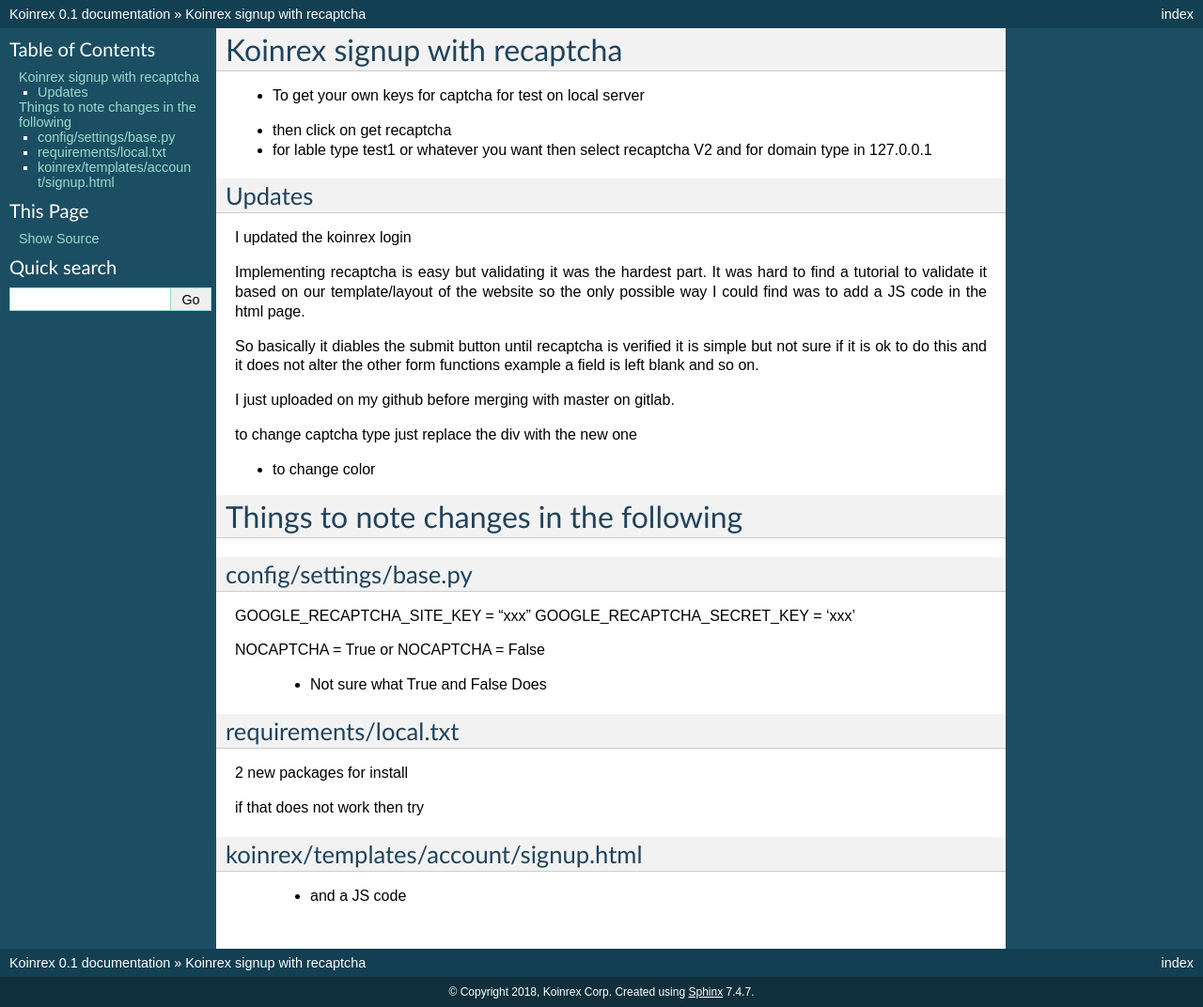
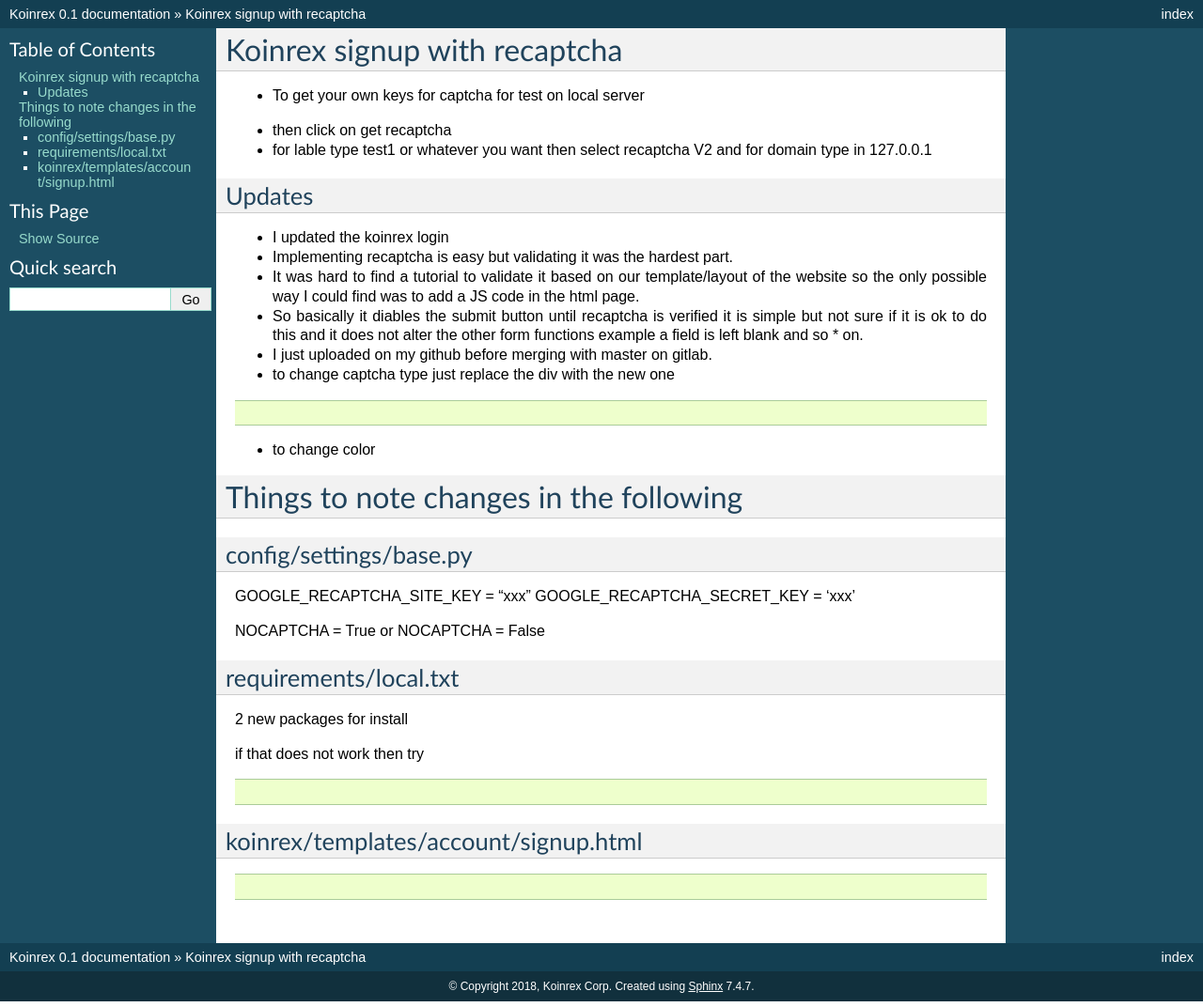
Before and after one commit to omporter/Koinrex, a Sphinx documentation site: the page built from docs/captcha/README.rst, in a window 1280 px wide. Shown: the whole page at 94% size. Built offline with Sphinx 7.4.7, drawn with Linux system fonts in a browser that asks for light colours; pages that are not in the unit, such as notebooks, are missing from menus.

Commit message:
updated files and fixed readme.rst

```diff
--- a/docs/captcha/README.rst
+++ b/docs/captcha/README.rst
@@ -13,26 +13,27 @@
 Updates
 -------
 
-I updated the koinrex login
+* I updated the koinrex login
 
-Implementing recaptcha is easy but validating it was the hardest part.
-It was hard to find a tutorial to validate it based on our template/layout of the website so the only possible way I could find was to add a JS code in the html page.
+* Implementing recaptcha is easy but validating it was the hardest part.
+* It was hard to find a tutorial to validate it based on our template/layout of the website so the only possible way I could find was to add a JS code in the html page.
 
-So basically it diables the submit button until recaptcha is verified it is simple but not sure if it is ok to do this and it does not alter the other form functions example a field is left blank and so on.
+* So basically it diables the submit button until recaptcha is verified it is simple but not sure if it is ok to do this and it does not alter the other form functions example a field is left blank and so * on.
 
-I just uploaded on my github before merging with master on gitlab.
+* I just uploaded on my github before merging with master on gitlab.
 
-to change captcha type just replace the div with the new one
+* to change captcha type just replace the div with the new one
 
 
+.. code-block:: guess
 
-.. code:: html <div class="g-recaptcha" data-sitekey="6LdJ9kAUAAAAAH6e0YD6EhYNVP1pfBc0UAYgqj1u" data-callback="recaptchaCallback" data-expired-callback="recaptchaExpiredCallback" data-type="image"></div>
+..     $ <div class="g-recaptcha" data-sitekey="6LdJ9kAUAAAAAH6e0YD6EhYNVP1pfBc0UAYgqj1u" data-callback="recaptchaCallback" data-expired-callback="recaptchaExpiredCallback" data-type="image"></div>
 
-.. code:: html <div class="g-recaptcha" data-sitekey="6LdJ9kAUAAAAAH6e0YD6EhYNVP1pfBc0UAYgqj1u" data-callback="recaptchaCallback" data-expired-callback="recaptchaExpiredCallback" data-type="audio"></div>
+..     $ <div class="g-recaptcha" data-sitekey="6LdJ9kAUAAAAAH6e0YD6EhYNVP1pfBc0UAYgqj1u" data-callback="recaptchaCallback" data-expired-callback="recaptchaExpiredCallback" data-type="audio"></div>
 
 - to change color
 
-.. code:: html <div class="g-recaptcha" data-sitekey="6LdJ9kAUAAAAAH6e0YD6EhYNVP1pfBc0UAYgqj1u" data-callback="recaptchaCallback" data-expired-callback="recaptchaExpiredCallback" data-type="image" data-theme="dark"></div>
+..     $ <div class="g-recaptcha" data-sitekey="6LdJ9kAUAAAAAH6e0YD6EhYNVP1pfBc0UAYgqj1u" data-callback="recaptchaCallback" data-expired-callback="recaptchaExpiredCallback" data-type="image" data-theme="dark"></div>
 
 
 Things to note changes in the following
@@ -46,7 +47,7 @@
 
 NOCAPTCHA = True or NOCAPTCHA = False
 
- - Not sure what True and False Does
+.. Not sure what True and False Does
 
 
 
@@ -57,14 +58,18 @@
 
 if that does not work then try
 
- .. pip3 install django-nocaptcha-recaptcha`
- .. pip3 install django-recaptcha`
+.. code-block:: guess
+
+..	$ pip3 install django-nocaptcha-recaptcha
+..	$ pip3 install django-recaptcha
 
 
 
 koinrex/templates/account/signup.html
 -------------------------------------
 
- .. <div class="g-recaptcha" data-sitekey="xxx" data-callback="recaptchaCallback" data-expired-callback="recaptchaExpiredCallback"></div>
+.. code-block:: guess
 
- - and a JS code
+..	$ <div class="g-recaptcha" data-sitekey="xxx" data-callback="recaptchaCallback" data-expired-callback="recaptchaExpiredCallback"></div>
+
+..	and a JS code
```
